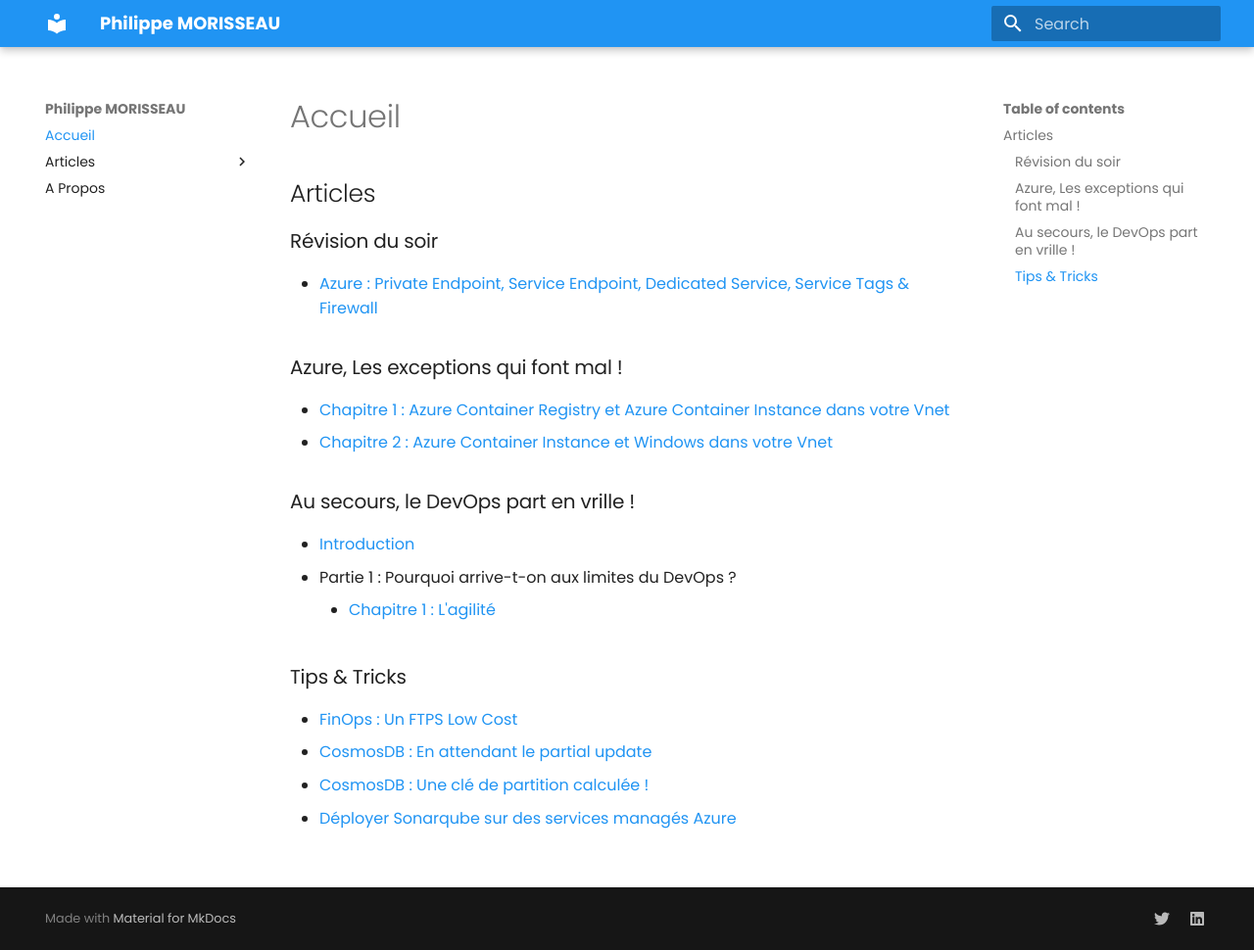
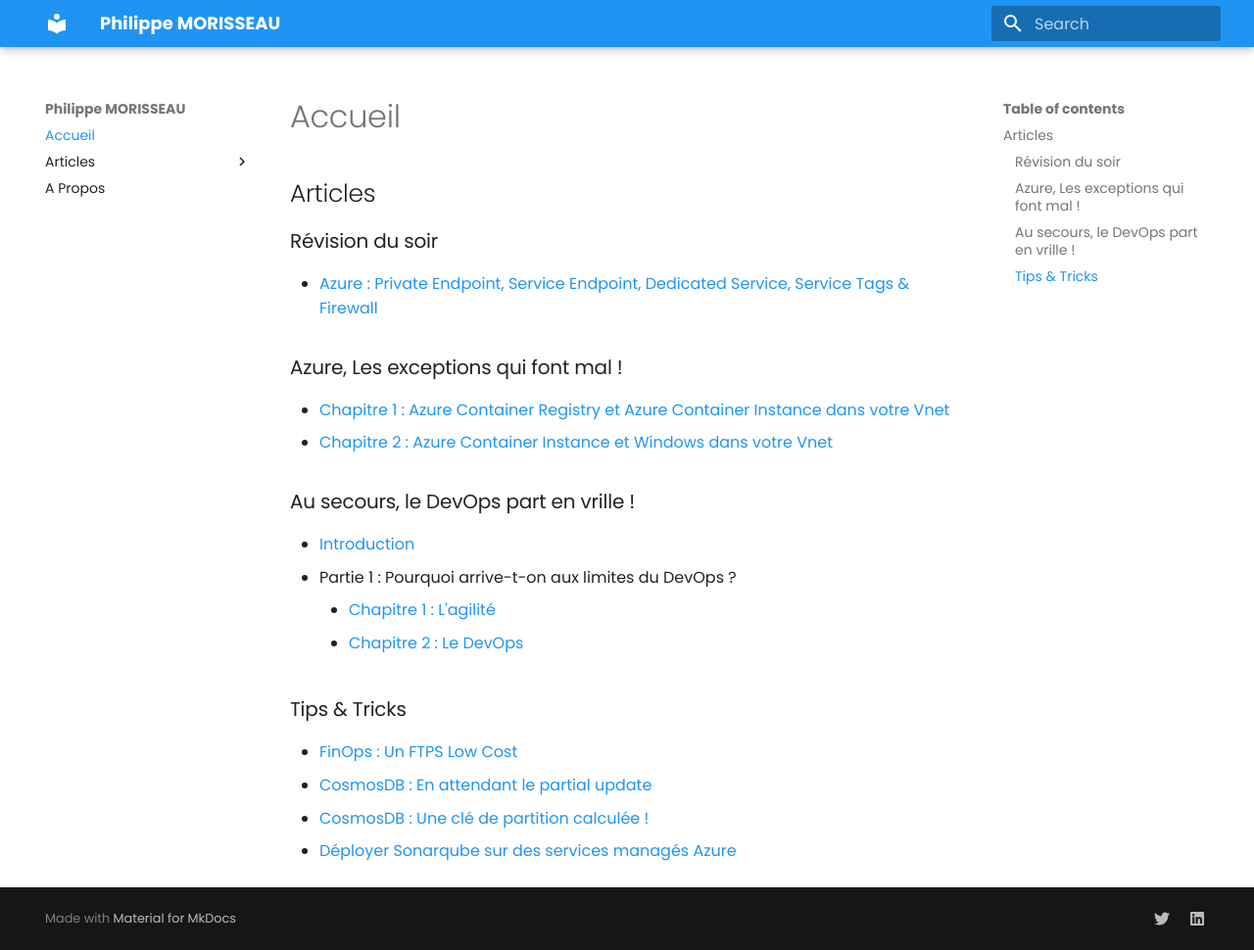
Before and after one commit to Ineaweb/Blog, an MkDocs documentation site: the page built from docs/index.md, in a window 1280 px wide and 970 px high. Shown: the whole window at 98% size. Built offline with MkDocs 1.6.1 and Material for MkDocs 9.7.7, drawn with Linux system fonts in a browser that asks for light colours; old or Windows-style settings are respelled for this version of MkDocs.

Commit message:
fix: update links

```diff
--- a/docs/index.md
+++ b/docs/index.md
@@ -18,6 +18,7 @@
 - Partie 1 : Pourquoi arrive-t-on aux limites du DevOps ?
 
     * [Chapitre 1 : L'agilité](articles/devops/vrille/01.pourquoi.agilite.md)
+    * [Chapitre 2 : Le DevOps](articles/devops/vrille/02.pourquoi.devops.md)
 
 ### Tips & Tricks
 
--- a/mkdocs.yml
+++ b/mkdocs.yml
@@ -21,6 +21,7 @@
       - articles/devops/vrille/index.md
       - 'Partie 1 : Pourquoi arrive-t-on aux limites du DevOps ?':
         - articles/devops/vrille/01.pourquoi.agilite.md
+        - articles/devops/vrille/02.pourquoi.devops.md
     - 'Tips & tricks':
       - articles/tips/01.finops.ftpslowcost.md
       - articles/tips/02.cosmosdb.waiting_partialupdate.md
```
Also changed, not shown: docs/articles/devops/vrille/index.md (+1 -0 lines).
